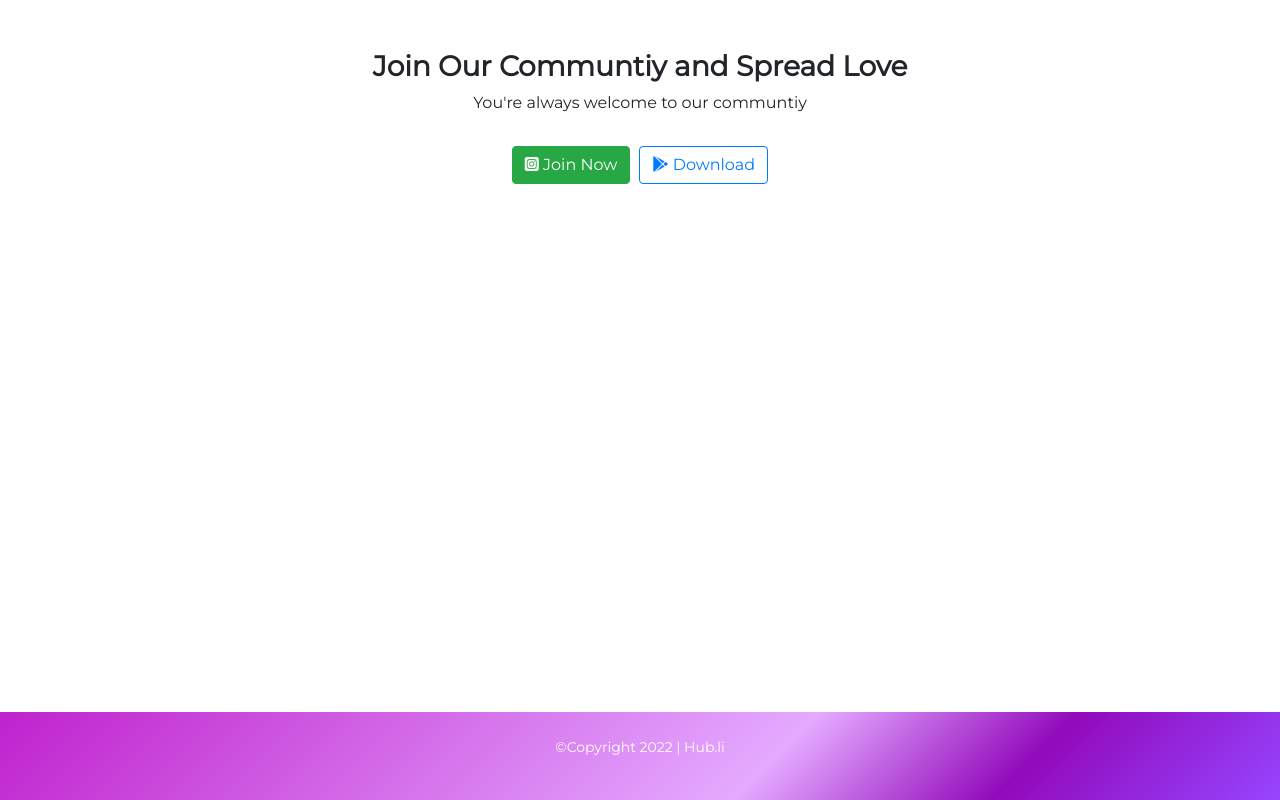
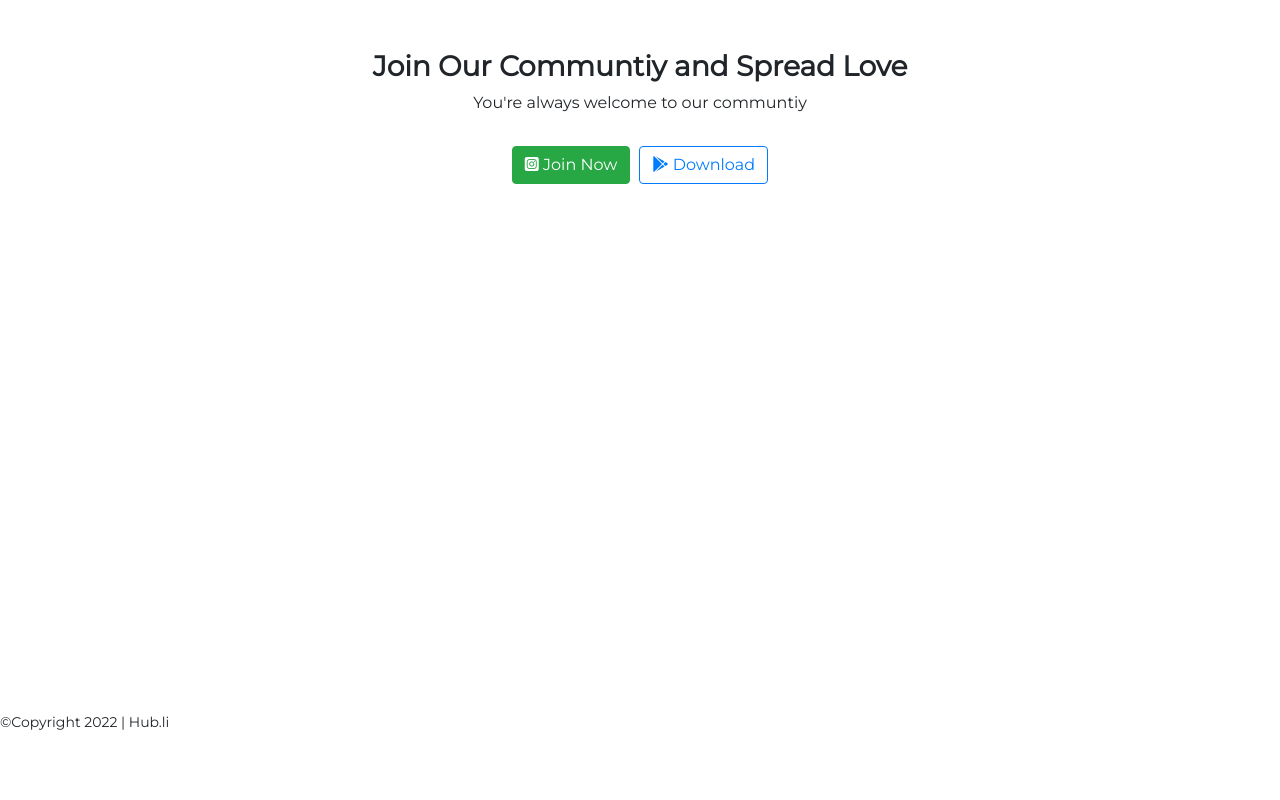
Before and after one commit to Nicolasglv/landing-, a plain HTML site: page index.html in a window 1280 px wide. Shown: the part 1686-2486 px from the top of the page. After the commit the page ends 2435 px from the top, so only its background shows below. Drawn offline with nearby package versions, Linux system fonts and the light colour scheme; a script that the page names is missing.

Commit message:
Update index.html

```diff
--- a/index.html
+++ b/index.html
@@ -251,10 +251,6 @@
   </section>
 <div data-tf-widget="kgfc8fTr" data-tf-iframe-props="title=My typeform" data-tf-medium="snippet" style="width:100%;height:400px;"></div><script src="//embed.typeform.com/next/embed.js"></script>
 
-  <!-- Footer -->
-
-  <footer id="footer">
-
     <p class="copyright-text">©Copyright 2022 | Hub.li </p>
 
   </footer>
```
